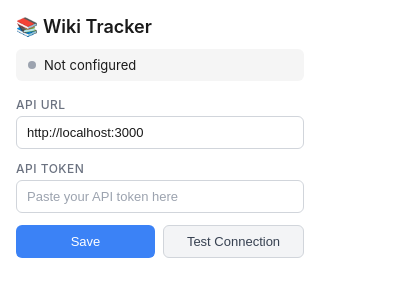
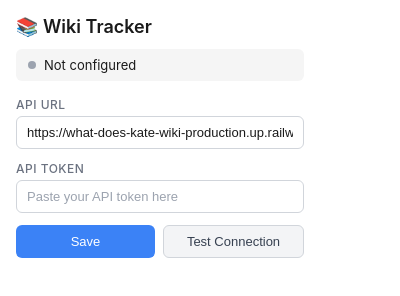
Before and after one commit to emmabot/what-does-kate-wiki, a browser extension: page chrome-extension/popup.html in a window 400 px wide. Drawn offline with Linux system fonts and the light colour scheme.

Commit message:
Set production Railway URL as default API endpoint

```diff
--- a/chrome-extension/background.js
+++ b/chrome-extension/background.js
@@ -3,7 +3,7 @@
 
 'use strict';
 
-const DEFAULT_API_URL = 'http://localhost:3000';
+const DEFAULT_API_URL = 'https://what-does-kate-wiki-production.up.railway.app';
 
 /**
  * Get stored settings from chrome.storage.sync.
--- a/chrome-extension/popup.html
+++ b/chrome-extension/popup.html
@@ -17,7 +17,7 @@
 
     <div class="form-group">
       <label for="apiUrl">API URL</label>
-      <input type="url" id="apiUrl" placeholder="http://localhost:3000">
+      <input type="url" id="apiUrl" placeholder="https://what-does-kate-wiki-production.up.railway.app">
     </div>
 
     <div class="form-group">
--- a/chrome-extension/popup.js
+++ b/chrome-extension/popup.js
@@ -3,7 +3,7 @@
 
 'use strict';
 
-const DEFAULT_API_URL = 'http://localhost:3000';
+const DEFAULT_API_URL = 'https://what-does-kate-wiki-production.up.railway.app';
 
 const apiUrlInput = document.getElementById('apiUrl');
 const apiTokenInput = document.getElementById('apiToken');
```
